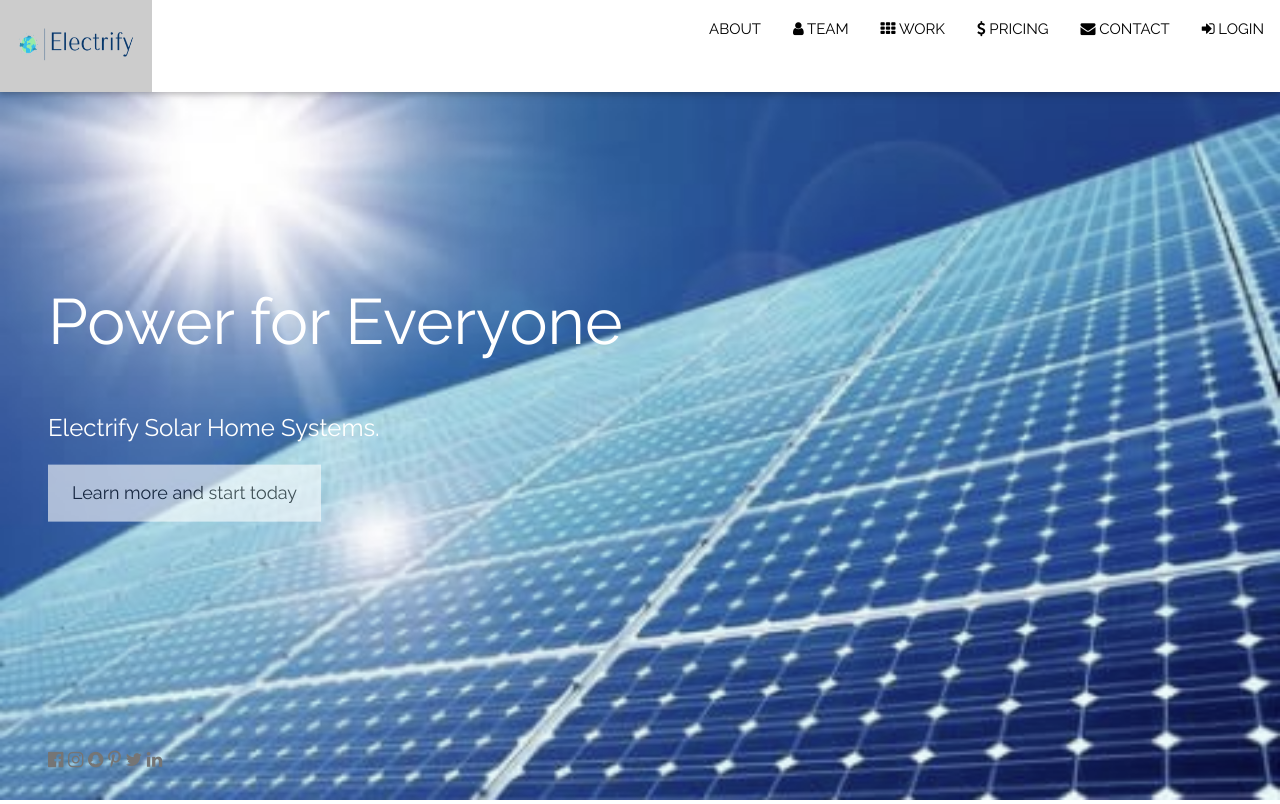
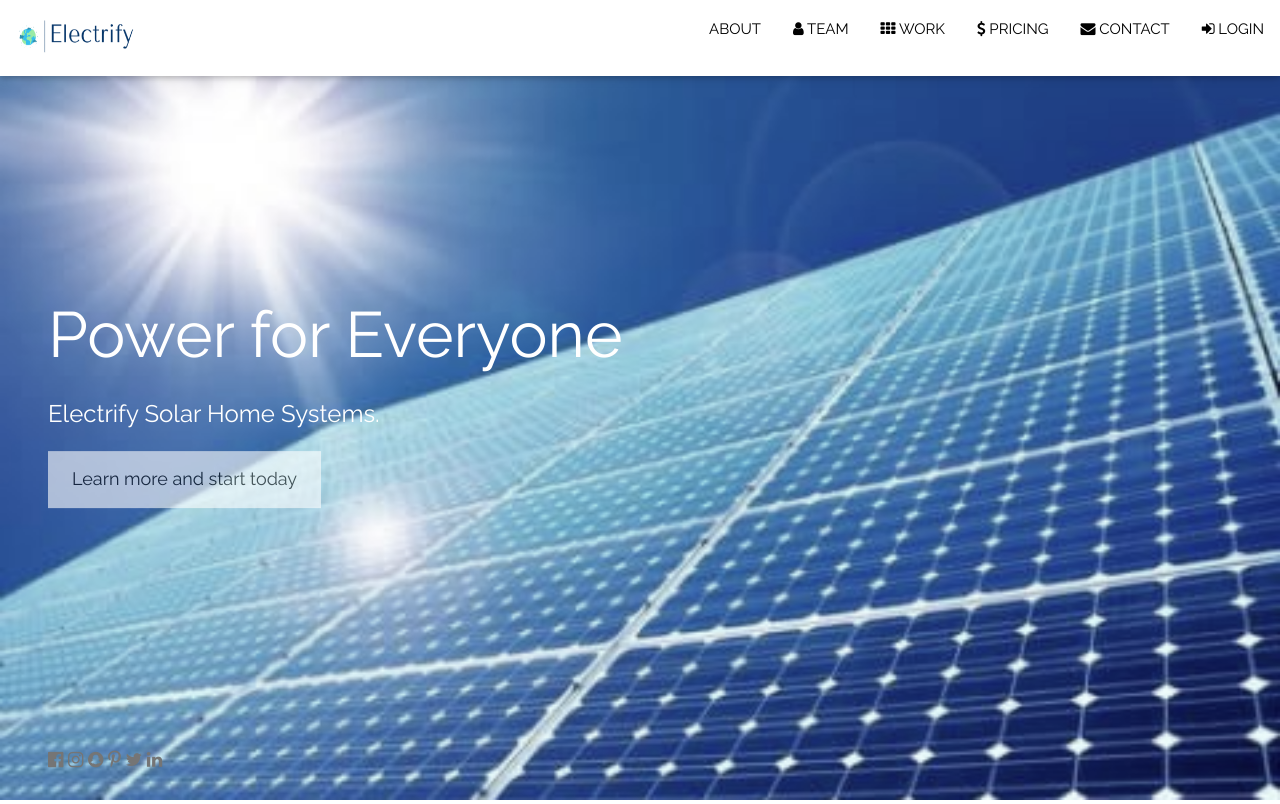
Before and after one commit to liav2002/Electrify, a Flask app: page / in a window 1280 px wide. Shown: the top 804 px of the page. Run offline with Flask 2, Linux system fonts and the light colour scheme.

Commit message:
some changes

```diff
--- a/templates/home.html
+++ b/templates/home.html
@@ -4,7 +4,6 @@
     <header class="bgimg-1 w3-display-container w3-grayscale-min" id="home">
       <div class="w3-display-left w3-text-white" style="padding:48px">
         <span class="w3-jumbo w3-hide-small">Power for Everyone</span><br>
-        <span class="w3-xxlarge w3-hide-large w3-hide-medium">Start something that matters</span><br>
         <span class="w3-xlarge">Electrify Solar Home Systems.</span>
         <p><a href="#about" class="w3-button w3-white w3-padding-large w3-large w3-margin-top w3-opacity w3-hover-opacity-off">Learn more and start today</a></p>
       </div>
--- a/templates/layout.html
+++ b/templates/layout.html
@@ -22,7 +22,7 @@
   <body>
     <!-- Navbar (sit on top) -->
     <div class="w3-top">
-      <!-- Alert messages -->
+      <!-- Alert messages (for example: login)-->
       {% with messages = get_flashed_messages(with_categories=true) %}
         {% if messages %}
           {% for category, message in messages %}
@@ -33,8 +33,10 @@
         {% endif %}
       {% endwith %}
       <!--------------------->
+
+      <!-- logo -->
       <div class="w3-bar w3-white w3-card" id="myNavbar">
-        <a href="{{url_for('home') + '#home'}}" class="w3-bar-item w3-button">
+        <a href="{{url_for('home') + '#home'}}" class="w3-bar-item">
             <img alt="Quires" src="static/images/logo.png"
             width="120" height="60">
         </a>
@@ -65,6 +67,7 @@
       <a href="#contact" onclick="w3_close()" class="w3-bar-item w3-button">CONTACT</a>
     </nav>
 
+    <!-- add content in other pages -->
     {% block content %} {% endblock content %}
 
     <script>
--- a/templates/login.html
+++ b/templates/login.html
@@ -6,6 +6,7 @@
             <fieldset class="form-group">
                 <legend class="border-bottom mb-4">Log In</legend>
                 <div class="form-group">
+                    <!-- Catch errors of emails -->
                     {{ form.email.label(class="form-control-label") }}
                     {% if form.email.errors %}
                         {{ form.email(class="form-control form-control-lg is-invalid") }}
@@ -19,6 +20,7 @@
                     {% endif %}
                 </div>
                 <div class="form-group">
+                    <!-- catch errors of password -->
                     {{ form.password.label(class="form-control-label") }}
                     {% if form.password.errors %}
                         {{ form.password(class="form-control form-control-lg is-invalid") }}
```
